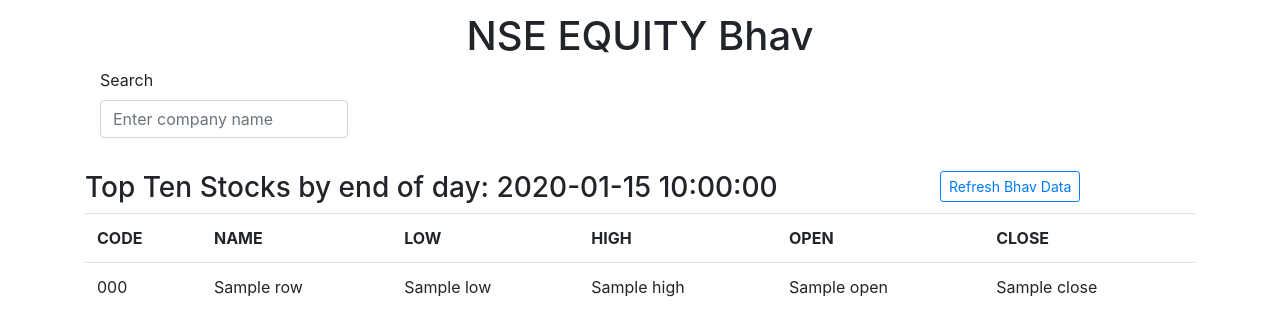
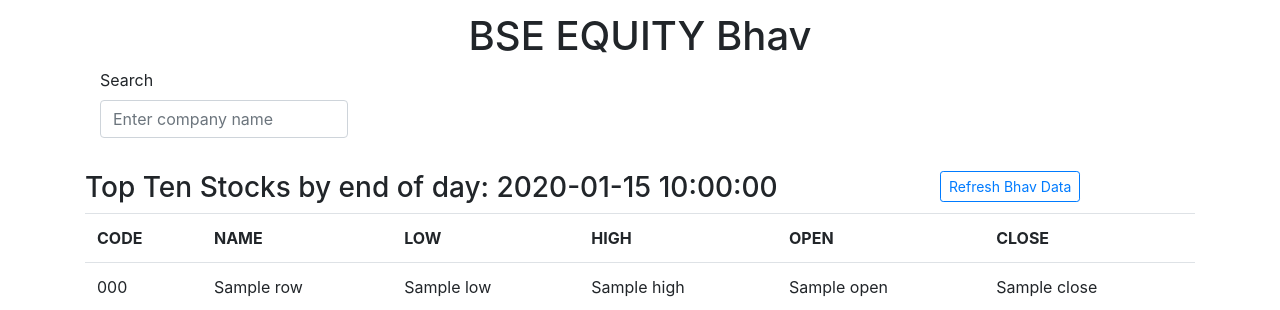
Before and after one commit to manu-chroma/bse-equity-bhav, a Python web app: template templates/index.html in a window 1280 px wide. Shown: the top 310 px of the page. Run offline with Jinja, Linux system fonts and the light colour scheme; the template is opened without the code that fills it: most values are stand-ins (such as "Sample title", 1, 10 or a date in 2020); some libraries are stand-ins or nearby versions.

Commit message:
index.html: fix typo

```diff
--- a/templates/index.html
+++ b/templates/index.html
@@ -26,7 +26,7 @@
 
     <div class="container">
         <div class="row" style="justify-content: center; align-items: center; margin-top: 0.75em">
-            <h1>NSE EQUITY Bhav</h1>
+            <h1>BSE EQUITY Bhav</h1>
         </div>
 
         <div class="col-md-3">
```
